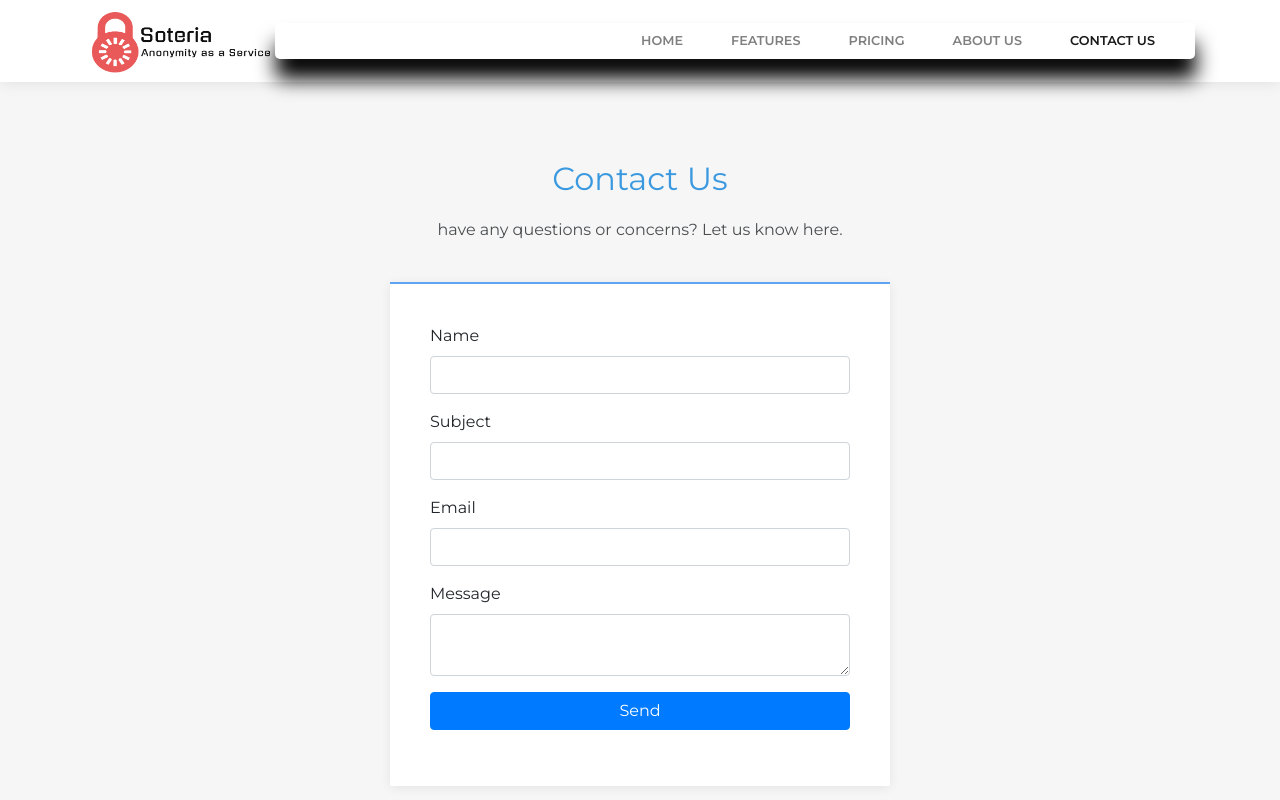
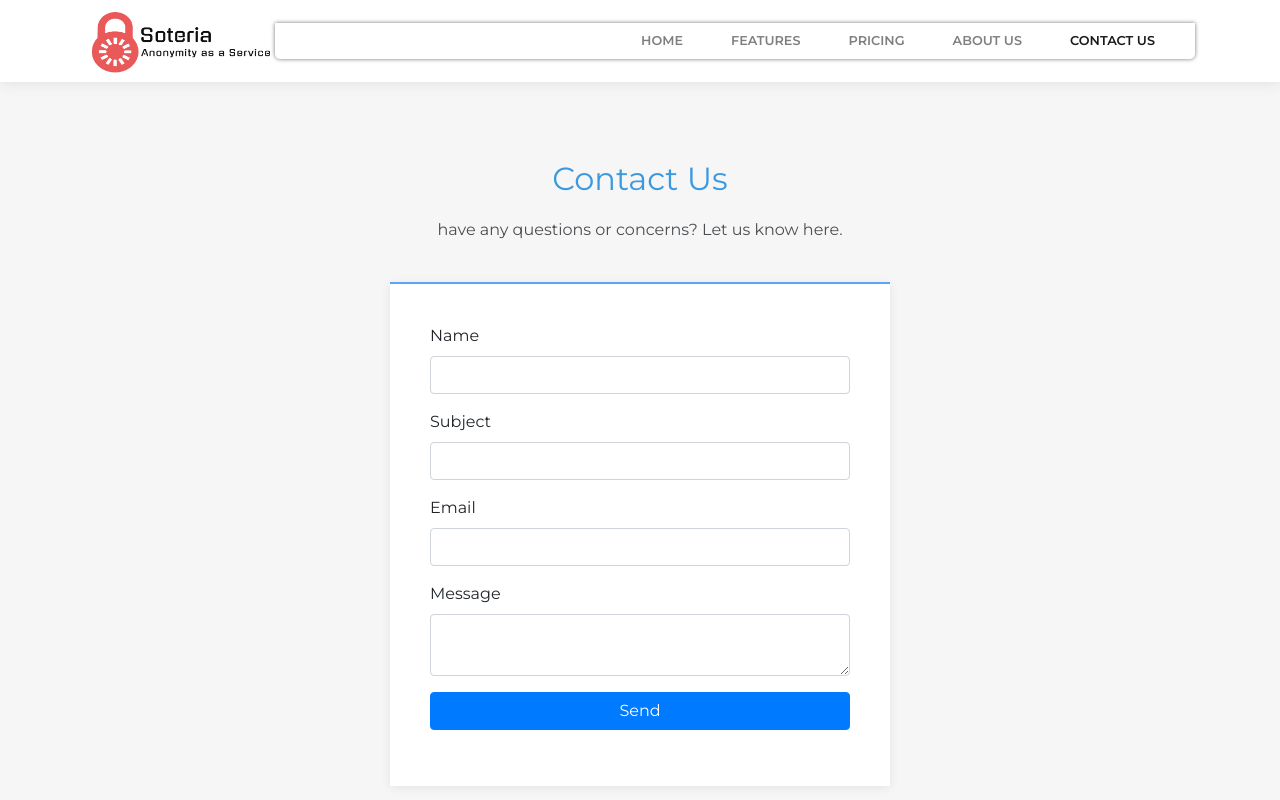
Before and after one commit to 0x06060606/Soteria_API, a plain HTML site: page docs/contact-us.html in a window 1280 px wide. Shown: the top 800 px of the page. Drawn offline with nearby package versions, Linux system fonts and the light colour scheme; some packages are replaced by stand-ins of ours; a script that the page names is missing.

Commit message:
Update contact-us.html

```diff
--- a/docs/contact-us.html
+++ b/docs/contact-us.html
@@ -20,7 +20,7 @@
 <body>
 <nav class="navbar navbar-light navbar-expand-lg fixed-top bg-white clean-navbar" style="height: 82px;padding-right: 16px;">
         <div class="container"><button data-toggle="collapse" class="navbar-toggler collapsed" data-target="#navcol-1" aria-expanded="false"><span class="sr-only">Toggle navigation</span><span class="navbar-toggler-icon"></span></button><img src="/assets/img/soteria.png?h=42fd006f379cd55b85b3072fe83d5b6a" style="width: 190px;height: 74px;">
-            <div class="navbar-collapse collapse" id="navcol-1" style="background: white; border-bottom-left-radius: 5px; border-bottom-right-radius: 5px; box-shadow: rgb(2, 2, 2) 1px 20px 20px 0px;">
+            <div class="navbar-collapse collapse" id="navcol-1" style="background: white; border-bottom-left-radius: 5px; border-bottom-right-radius: 5px; box-shadow: rgb(118, 118, 118) 0px 0px 4px 0px;">
                 <ul class="nav navbar-nav ml-auto" style="
     padding-left: 5%;
 ">
```
